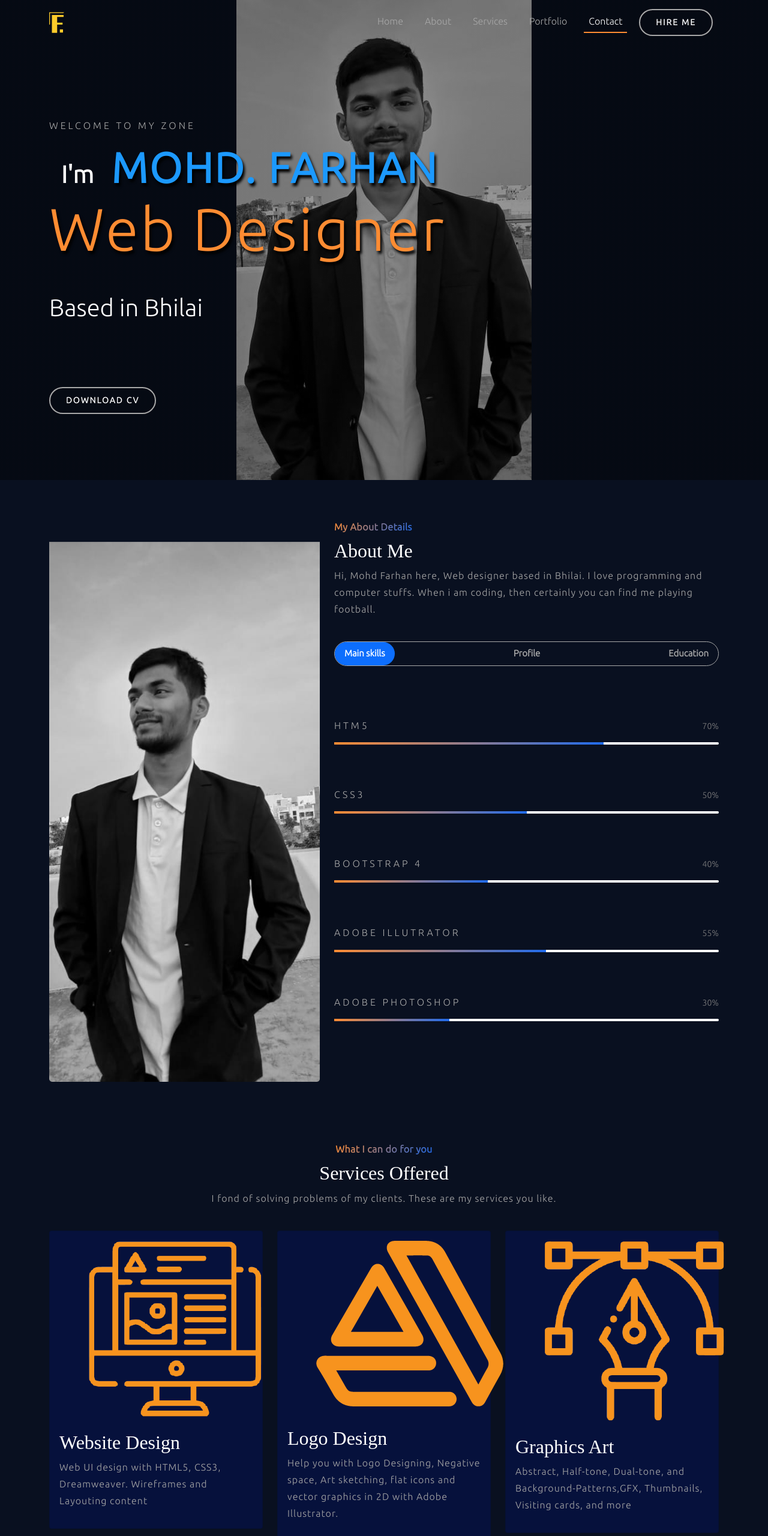
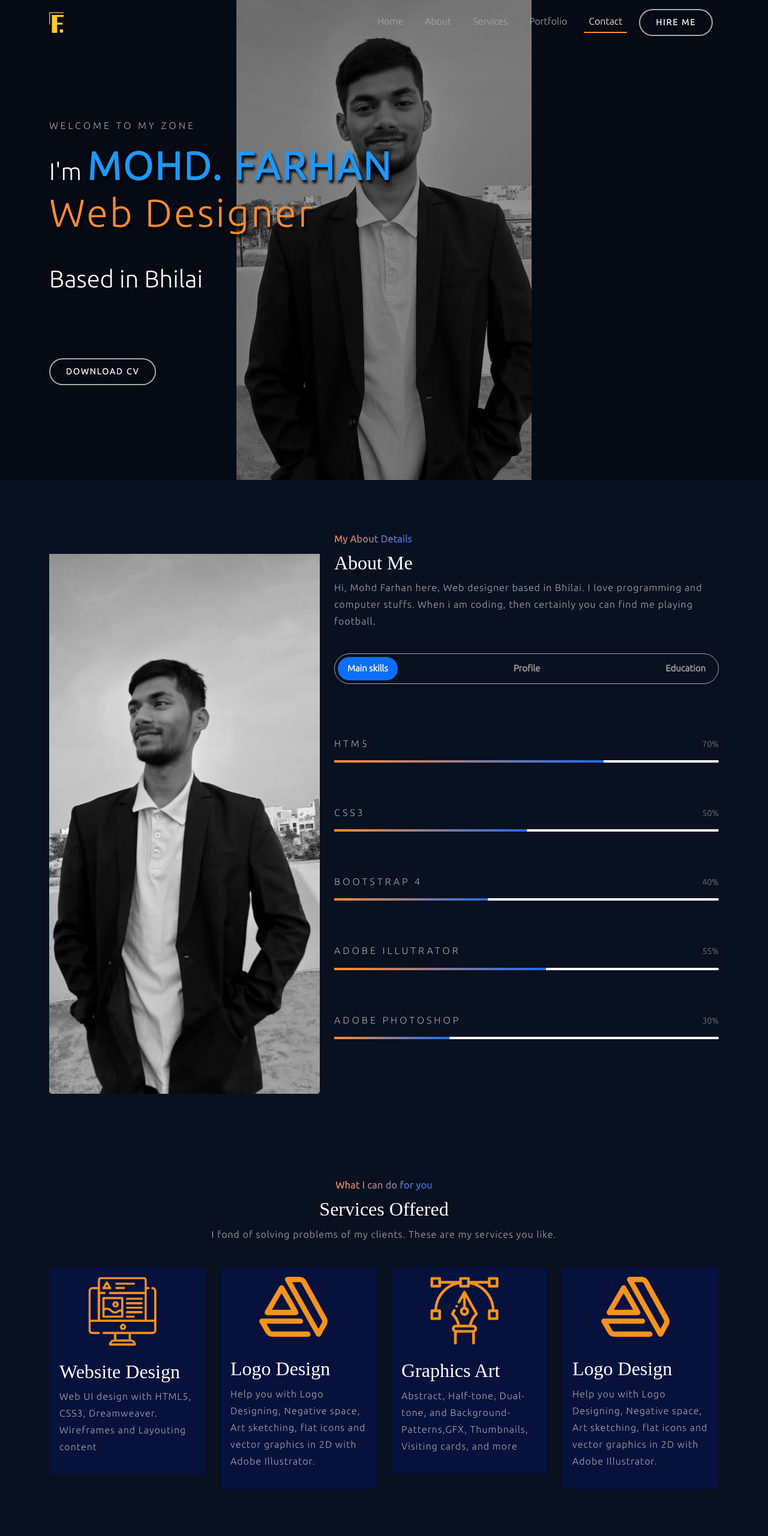
Before and after one commit to maverick-farhan/farhan-folio, a plain HTML site: page index.html in a window 1280 px wide. Shown: the top 2560 px of the page at 60% size. Drawn offline with nearby package versions, Linux system fonts and the light colour scheme; a web font is replaced by a local one.

Commit message:
Edited By
 Some elements edited for some css3 quirks

```diff
--- a/css/responsive.css
+++ b/css/responsive.css
@@ -1,15 +1,16 @@
 @media(max-width:991px)
 {
     section{
+        text-align: center;
         padding: 30px 0;
     }
 
-    h1 span{font-size: 89px;
+    h1 span{font-size: 79px;
         height: auto;
     }
     h2{
 
-        font-size: 30px;
+        font-size: 40px;
         line-height: 40px;
     }
 
@@ -36,8 +37,16 @@
         padding: 200px 0;
     }
     .about-me ul.nav-pills{
-        width:61%;
+        width:70%;
         margin:auto;
+    }
+
+    .about-me ul li{
+        margin: 0px 30px;
+        display: flex;
+        flex-basis: 10;
+        justify-content: space-around;
+
     }
 }
 
--- a/css/style.css
+++ b/css/style.css
@@ -59,7 +59,7 @@ input[type=number]::-webkit-inner-spin-button,input[type=number]::-webkit-outer-
 }
 
 section{
-    padding: 50px  0;
+    padding: 70px  0;
 }
 
 .main-btn{
@@ -102,18 +102,15 @@ h1 span{
 span#name{
     text-transform:uppercase;
     font-weight: 700;
-    font-size: 70px;
+    font-size: 65px;
     padding-bottom: 20px;
     color: #1c99fe;
 }
+span.field{
+    font-size: 65px;
+}
 
-b{
-    height: auto;
-    padding: 20px;
-}
-b:first-letter{
-    font-size: 100px;
-}
+
 h2{
     font-family: 'Times New Roman', Times, serif;
     font-size: 60px;
@@ -253,15 +250,17 @@ input:hover,input:focus,textarea:focus,textarea:hover,button{
 .about-me ul.nav-pills{
     border:1px solid var(--grey-color);
     border-radius:50px;
+    padding: 5px;
 }
 .about-me ul li .nav-link{
     border-radius:50px;
     font-size:15px;
     font-weight:bold;
     transition:all .4s cubic-bezier(0,0,0.2,1);
-    display: inline-block;
+    display: flex;
+    justify-content: space-around;
     color: var(--text-grey);
-    border: 0;
+    border: 0;s
 }
 
 .about-me ul li .nav-link:hover{
@@ -320,8 +319,15 @@ text-align: left;
 }
 
 .services-me .card:hover{
-    box-shadow: 0px 2px 70px 0 rgb(253 71 102 / 5%);
+    box-shadow: 0px 2px 70px 0 rgb(253, 71, 102 / 5%);
     transform: translateY(-5px);
+}
+
+.services-me .card .card-body img{
+    width: 50%;
+    height: auto;
+    text-align: center;
+    margin: 0px auto 0px auto;
 }
 
 .adjust{
--- a/index.html
+++ b/index.html
@@ -73,7 +73,7 @@
                 <div class="row">
                     <div class="col-sm-12 text-center text-md-start">
                         <h6>Welcome to my Zone</h6>
-                        <h1><b>I'm</b> <span id="name">Mohd. Farhan</span><br /><span class="field">Web Designer</span><br />
+                        <h1>I'm <span id="name">Mohd. Farhan</span><br /><span class="field">Web Designer</span><br />
                             <br />
                         Based in Bhilai</h1>
                         <div class="mt-5">
@@ -222,7 +222,7 @@
             </div>
         </div>
         <div class="row">
-        <div class="col-lg-4 col-md-6 mb-4">
+        <div class="col-lg-3 col-md-6 mb-4">
             <div class="card">
                 <div class="card-body text-md-start text-center">
                     <img src="images/service/web-design.png" alt="logo" class="img-fluid mb-4 ms-5" />
@@ -233,7 +233,7 @@
         </div>
 
 
-        <div class="col-lg-4 col-md-6 mb-4">
+        <div class="col-lg-3 col-md-6 mb-4">
             <div class="card">
                 <div class="card-body text-md-start text-center">
                     <img src="images/service/art.png" alt="logo" class="img-fluid mb-4 ms-5 adjust" />
@@ -243,7 +243,7 @@
             </div>
         </div>
 
-        <div class="col-lg-4 col-md-6 mb-4">
+        <div class="col-lg-3 col-md-6 mb-4">
             <div class="card">
                 <div class="card-body text-md-start text-center">
                     <img src="images/service/graphic-design.png" alt="logo" class="img-fluid mb-4 ms-5" />
@@ -253,6 +253,15 @@
             </div>
         </div>
 
+<div class="col-lg-3 col-md-6 mb-4">
+            <div class="card">
+                <div class="card-body text-md-start text-center">
+                    <img src="images/service/art.png" alt="logo" class="img-fluid mb-4 ms-5 adjust" />
+                    <h2>Logo Design</h2>
+                    <p>Help you with Logo Designing, Negative space, Art sketching, flat icons and vector graphics in 2D with Adobe Illustrator.</p>
+                </div>
+            </div>
+        </div>
 
 
 
```
